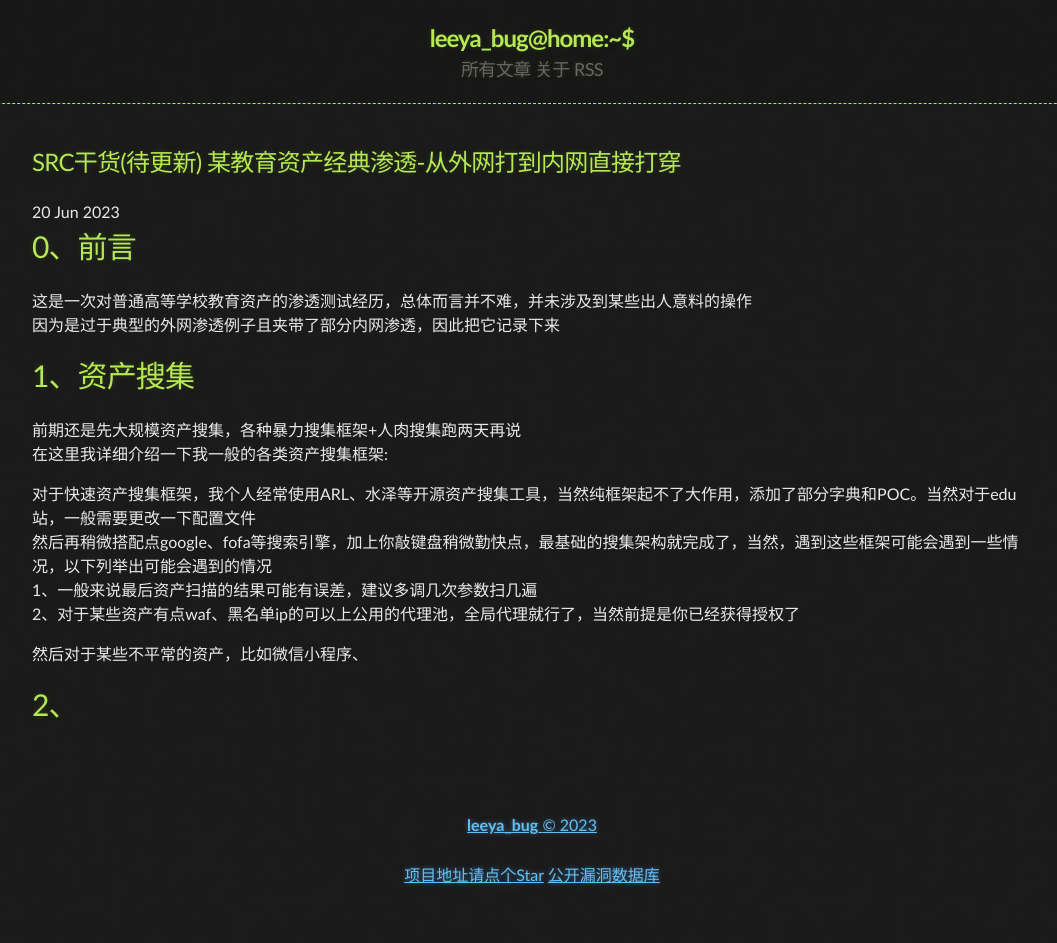
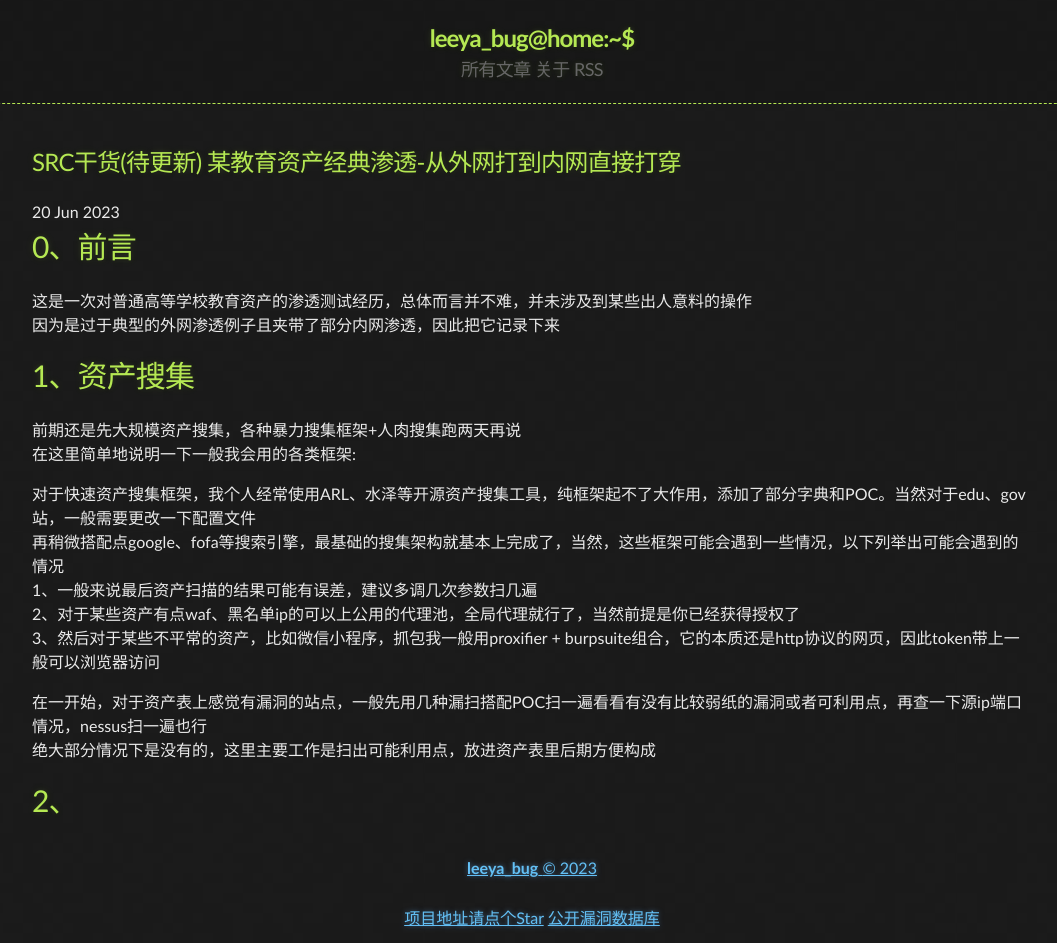
Before and after one commit to Leeyangee/leeyangee.github.io, a Jekyll site: the page built from _posts/2023-06-20-SRC干货(待更新) 某教育资产经典渗透-从外网打到内网直接打穿.md, in a window 1280 px wide. Shown: the whole page, without its empty margins (108-1165 px from the left). Built offline with Jekyll 4.4.1, drawn with Linux system fonts in a browser that asks for light colours; before the commit the page ends 900 px from its top, so only the background shows below that.

Commit message:
Update 2023-06-20-SRC干货(待更新) 某教育资产经典渗透-从外网打到内网直接打穿.md

```diff
--- a/_posts/2023-06-20-SRC干货(待更新) 某教育资产经典渗透-从外网打到内网直接打穿.md
+++ b/_posts/2023-06-20-SRC干货(待更新) 某教育资产经典渗透-从外网打到内网直接打穿.md
@@ -12,13 +12,15 @@ published: true
 # [](#header-1)1、资产搜集
 
 前期还是先大规模资产搜集，各种暴力搜集框架+人肉搜集跑两天再说
-在这里我详细介绍一下我一般的各类资产搜集框架:
+在这里简单地说明一下一般我会用的各类框架:
 
-对于快速资产搜集框架，我个人经常使用ARL、水泽等开源资产搜集工具，当然纯框架起不了大作用，添加了部分字典和POC。当然对于edu站，一般需要更改一下配置文件
-然后再稍微搭配点google、fofa等搜索引擎，加上你敲键盘稍微勤快点，最基础的搜集架构就完成了，当然，遇到这些框架可能会遇到一些情况，以下列举出可能会遇到的情况
+对于快速资产搜集框架，我个人经常使用ARL、水泽等开源资产搜集工具，纯框架起不了大作用，添加了部分字典和POC。当然对于edu、gov站，一般需要更改一下配置文件
+再稍微搭配点google、fofa等搜索引擎，最基础的搜集架构就基本上完成了，当然，这些框架可能会遇到一些情况，以下列举出可能会遇到的情况
 1、一般来说最后资产扫描的结果可能有误差，建议多调几次参数扫几遍
 2、对于某些资产有点waf、黑名单ip的可以上公用的代理池，全局代理就行了，当然前提是你已经获得授权了
+3、然后对于某些不平常的资产，比如微信小程序，抓包我一般用proxifier + burpsuite组合，它的本质还是http协议的网页，因此token带上一般可以浏览器访问
 
-然后对于某些不平常的资产，比如微信小程序、
+在一开始，对于资产表上感觉有漏洞的站点，一般先用几种漏扫搭配POC扫一遍看看有没有比较弱纸的漏洞或者可利用点，再查一下源ip端口情况，nessus扫一遍也行
+绝大部分情况下是没有的，这里主要工作是扫出可能利用点，放进资产表里后期方便构成
 
 # [](#header-1)2、
```
